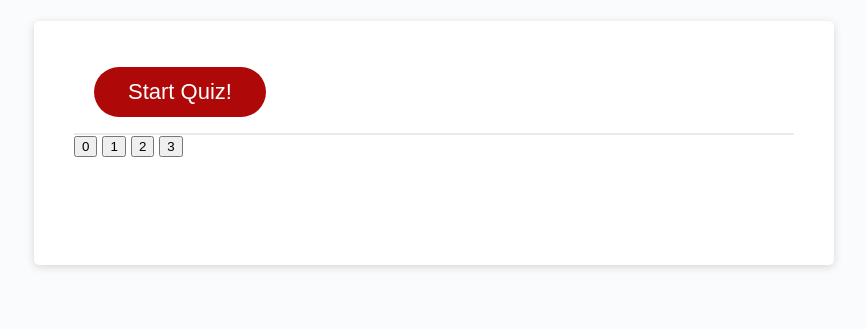
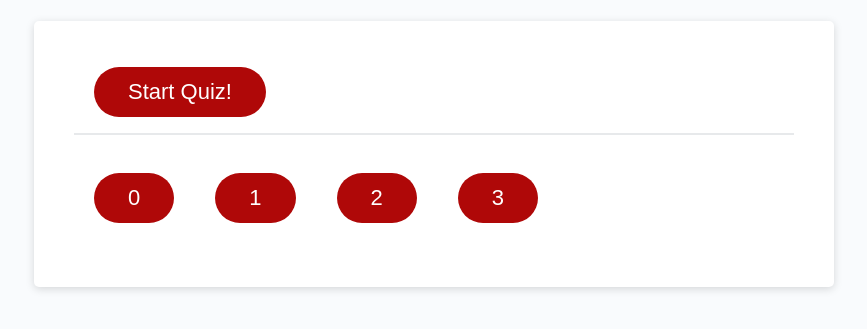
Before and after one commit to Funloverlover/Javascript-Quiz, a plain HTML site: page index.html in a window 1280 px wide. Shown: the part 109-438 px from the top of the page, without its empty margins (206-1073 px from the left). Drawn offline with Linux system fonts and the light colour scheme.

Commit message:
Uhh javascript quiz stylez

```diff
--- a/index.html
+++ b/index.html
@@ -19,12 +19,12 @@
                 <button id="generate" class="btn" onclick="startQuiz()">Start Quiz!</button>
             </div>
             <div class="card-body">
-                <div class="question"></div>
+                <h2 class="question"></h2>
                 <div class="button-options">
-                    <button class="choices" onclick="checkAnswer(0)">0</button>
-                    <button class="choices" onclick="checkAnswer(1)">1</button>
-                    <button class="choices" onclick="checkAnswer(2)">2</button>
-                    <button class="choices" onclick="checkAnswer(3)">3</button>
+                    <button class="choices btn" onclick="checkAnswer(0)">0</button>
+                    <button class="choices btn" onclick="checkAnswer(1)">1</button>
+                    <button class="choices btn" onclick="checkAnswer(2)">2</button>
+                    <button class="choices btn" onclick="checkAnswer(3)">3</button>
                 </div>
             </div>
         </section>
```
